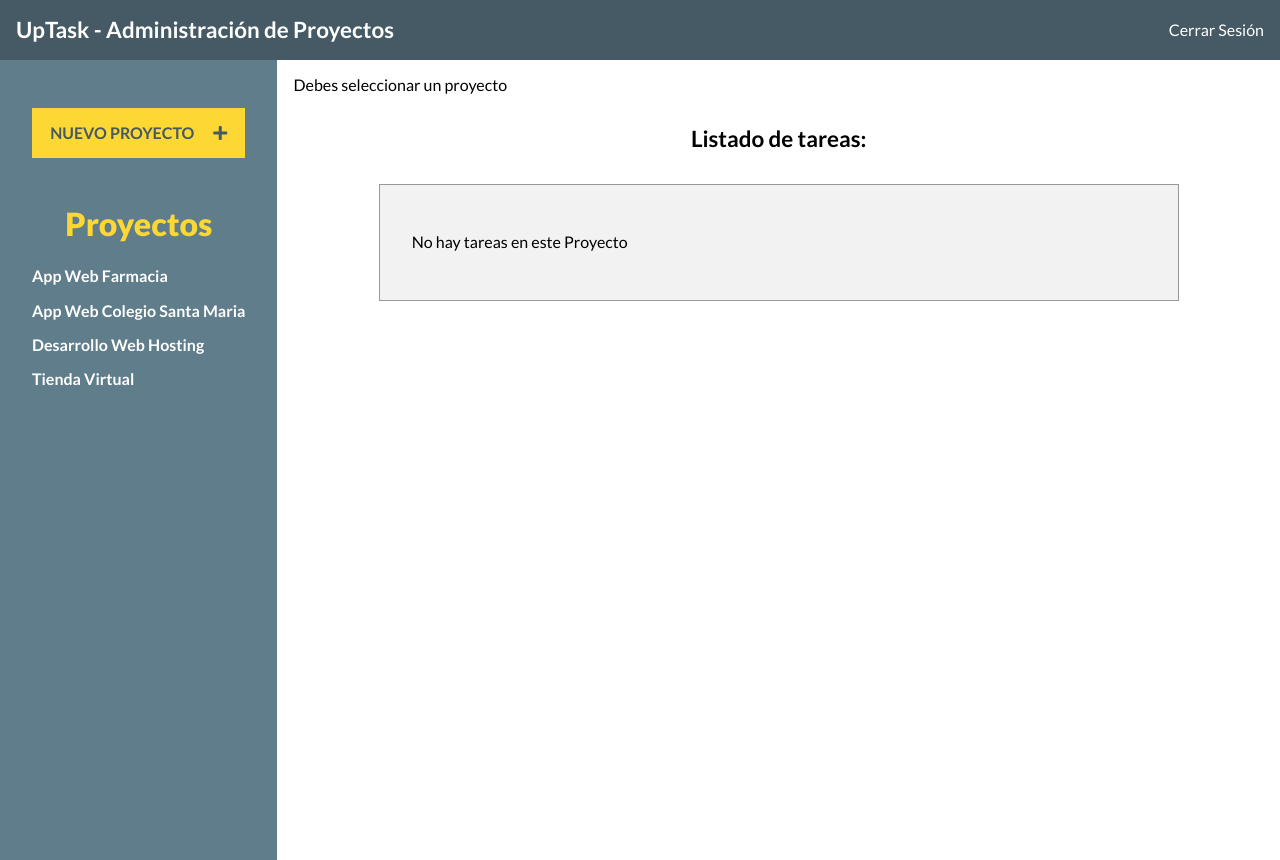
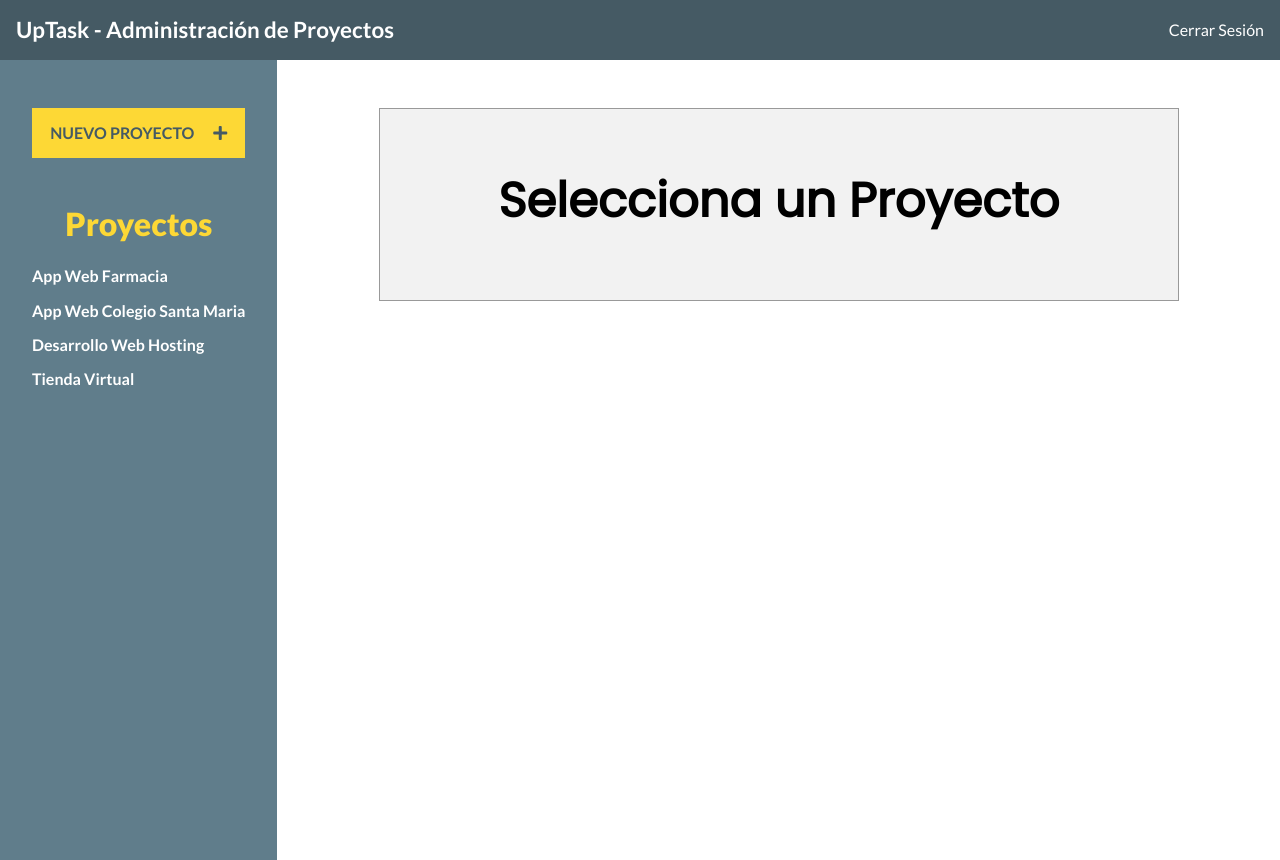
Before and after one commit to FabriJuncal/CRUD-Project-Manager, a PHP site: page / in a window 1280 px wide. Run offline with PHP 8.4, Linux system fonts and the light colour scheme; the visitor is signed in with stand-in values (Sample User, id 1); data comes from the database, SQL or seed files in the repository; data that the repository does not hold is empty; some libraries are stand-ins or nearby versions.

Commit message:
Se agregaron dos mensajes
Se agrego un mensaje en el inicio que dice "Selecciona un Proyecto" y se dio estilo al mensaje que decia "No hay tareas en este Proyecto"

```diff
--- a/css/style.css
+++ b/css/style.css
@@ -249,3 +249,19 @@ body.index {
     background-image: linear-gradient(45deg,rgba(255,255,255,.15) 25%,transparent 25%,transparent 50%,rgba(255,255,255,.15) 50%,rgba(255,255,255,.15) 75%,transparent 75%,transparent);
     background-size: 1rem 1rem;
 }
+
+/* Mensaje principal de seleccion de Proyecto */
+
+div.listado-pendientes h2{
+    font-size: 3rem;
+
+}
+
+.fuente-secundaria{
+    font-family: 'Poppins', sans-serif;
+}
+
+.mnj-sin-tareas{
+    font-size: 1.5rem;
+    text-align: center;
+}
--- a/inc/templates/header.php
+++ b/inc/templates/header.php
@@ -14,7 +14,10 @@
     <title>UpTask</title>
     <link rel="stylesheet" href="css/fontawesome-all.min.css">
     <link rel="stylesheet" href="https://necolas.github.io/normalize.css/8.0.0/normalize.css">
+    <!-- Fuentes de Google Fonts -->
     <link href="https://fonts.googleapis.com/css?family=Lato:400,700,900" rel="stylesheet">
+    <link href="https://fonts.googleapis.com/css?family=Poppins" rel="stylesheet">
+    <!-- Estilos del Plugin SweetAlert2 -->
     <link rel="stylesheet" href="css/sweetalert2.min.css">
     <link rel="stylesheet" href="css/style.css">
 </head>
--- a/index.php
+++ b/index.php
@@ -41,11 +41,7 @@
             </div>
         </form>
 
-<?php
-    }else{ // En el caso que no se halla seleccionado ningun proyecto
-        echo "Debes seleccionar un proyecto";
-    }
-?>
+
         <!-- BARRA DE PROGRESO -->
         <div class="avance"></div>
 
@@ -72,7 +68,9 @@
                         }
 
                     }else{ // En el caso que el Proyecto NO TENGA Tareas
-                        echo '<p class = "lista-vacia"> No hay tareas en este Proyecto </p>';
+?>
+                        <p class = "fuente-secundaria mnj-sin-tareas"> No hay tareas en este Proyecto </p>
+<?php
                     }
 
 ?>
@@ -84,6 +82,18 @@
 </div><!--.contenedor-->
 
 <?php
+    }else{ // En el caso que no se halla seleccionado ningun proyecto
+
+?>
+       <div class="listado-pendientes">
+            <h2 class="fuente-secundaria">Selecciona un Proyecto</h2>
+       </div>
+
+<?php
+    }
+?>
+
+<?php
   // Librerias creadas
   include 'inc/templates/footer.php';
 
--- a/js/script.js
+++ b/js/script.js
@@ -297,7 +297,7 @@ function eliminarTareaBD(tarea){ // Eliminamos la Tarea de la Base de Datos medi
                 barraProgreso();
 
                 // Mostramos un mensaje que dice que no hay Tareas en el Proyecto
-                document.querySelector('.listado-pendientes ul').innerHTML = '<p class = "lista-vacia"> No hay tareas en este Proyecto </p>';
+                document.querySelector('.listado-pendientes ul').innerHTML = '<p class = "fuente-secundaria mnj-sin-tareas"> No hay tareas en este Proyecto </p>';
 
             }else{
 
@@ -345,38 +345,6 @@ function cambiarEstadoTarea(tarea, estado){ // Cambiamos el los valores de la Ba
     xhr.send(datos);
 }
 
-// function actualizarProgreso(){ // Va Actualizando la Barra de Progreso cuando se realiza una accion en donde afecte a las Tareas
-
-//     // Obtenemos todas las Tareas
-//     const tareas = document.querySelectorAll('li.tarea');
-
-//     // Obtenemos las Tareas Completadas
-//     const tareasCompletadas = document.querySelectorAll('i.completo');
-
-//     // Determinamos el Avance
-//     // Math.round: redondea el valor numerico
-//     const avance = Math.round( (tareasCompletadas.length / tareas.length) * 100 );
-
-//     // Asignamos el Avance a la Barra de Progreso
-//     const porcentaje = document.querySelector('#porcentaje');
-//     porcentaje.style.width = avance + '%';
-
-//     // Mostramos Alerta cuando Completamos Todas las Tareas
-//     if(avance === 100){
-
-//         setTimeout(() => {
-//              // Alerta del plugin SweetAlert2
-//         swal.fire({
-//             type: 'success',
-//             title: '¡Progreso Completado!',
-//             text: 'No hay mas tareas pendientes.',
-//             confirmButtonText: 'DE ACUERDO',
-//         });
-//         },3000)
-
-//     }
-// }
-
 function barraProgreso(){ // Verificamos la lista de Tareas y segun halla o no Tareas  Mostramos u Ocultamos la Barra de Progreso
 
     // Seleccionamos todos los Nodos 'li.tarea'
@@ -391,7 +359,7 @@ function barraProgreso(){ // Verificamos la lista de Tareas y segun halla o no T
 
 
         // Mostramos un mensaje que dice que no hay Tareas en el Proyecto
-        document.querySelector('.listado-pendientes ul').innerHTML = '<p class = "lista-vacia"> No hay tareas en este Proyecto </p>';
+        document.querySelector('.listado-pendientes ul').innerHTML = '<p class = "fuente-secundaria mnj-sin-tareas"> No hay tareas en este Proyecto </p>';
 
     }else { // En el caso que halla tareas en la lista
 
@@ -434,7 +402,7 @@ function barraProgreso(){ // Verificamos la lista de Tareas y segun halla o no T
                 // Alerta del plugin SweetAlert2
                 Swal.fire({
                     title: '¡Proyecto Completado!',
-                    text: "No hay tareas pendientes.",
+                    text: "No hay tareas pendientes en el Proyecto.",
                     type: 'success',
                     confirmButtonText: 'DE ACUERDO',
 
```
